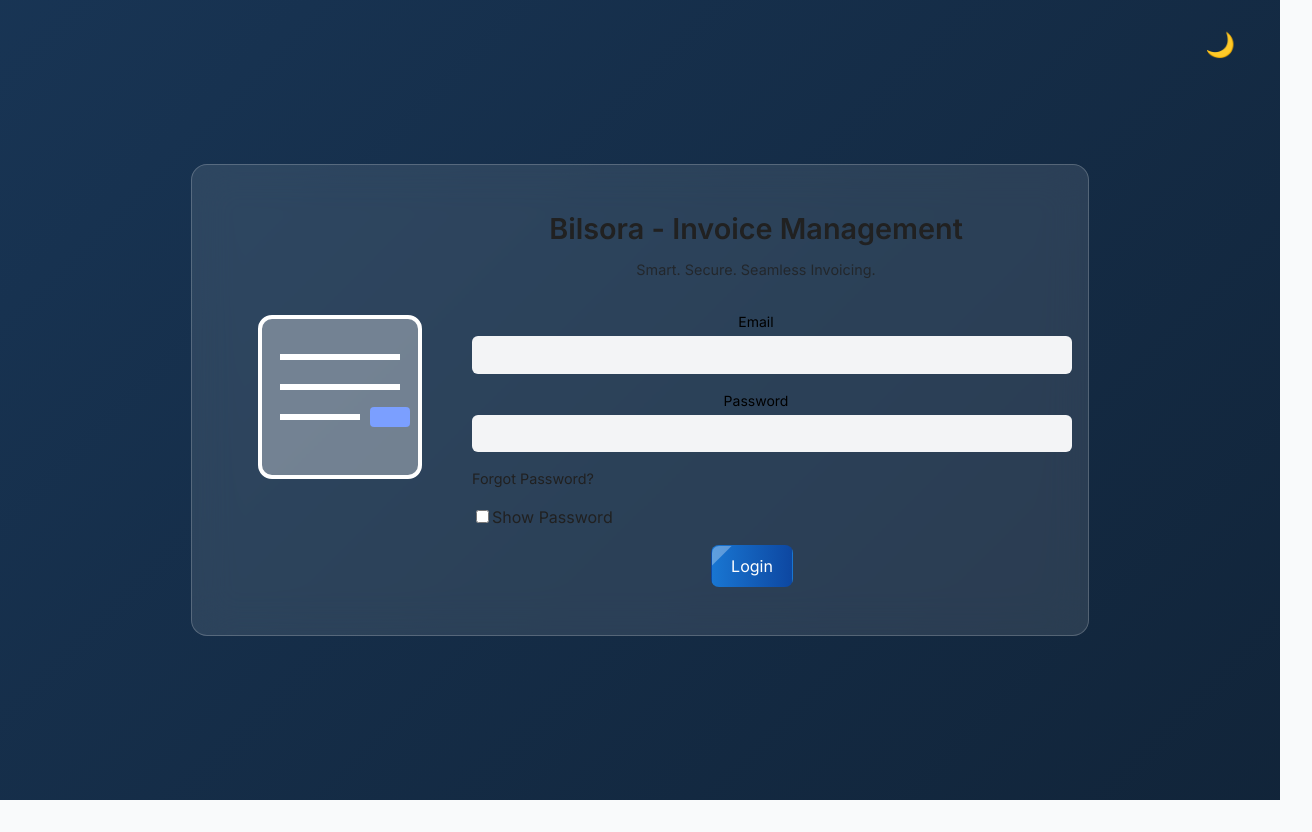
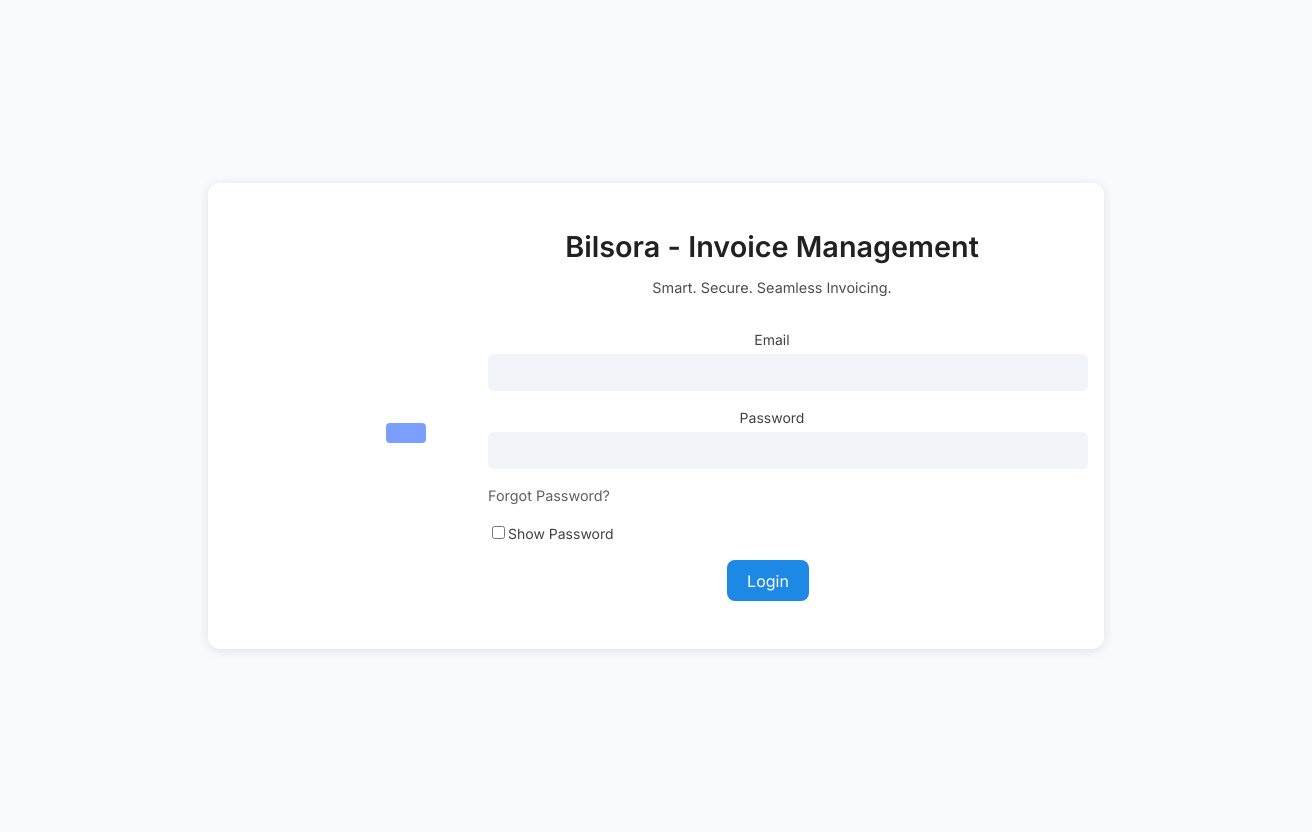
Before and after one commit to sorushikesh/invoice-management-ui, a React (Vite) app: page /invoice/management/login in a window 1280 px wide. Shown: the whole page, 1312 px wide, since content can reach past the window. Before the commit the page ends 800 px from the top, so only its background shows below. Built offline with nearby package versions, Linux system fonts and the light colour scheme.

Commit message:
feat: refresh login page with light theme

```diff
--- a/src/index.css
+++ b/src/index.css
@@ -4,8 +4,8 @@
   font-weight: 400;
 
   /* Finance app color palette - light mode */
-  --color-primary: #1976d2;
-  --color-primary-hover: #0d47a1;
+  --color-primary: #1e88e5;
+  --color-primary-hover: #1565c0;
   --color-secondary: #43a047;
   --color-secondary-dark: #2e7d32;
   --color-success: #43a047;
@@ -14,11 +14,11 @@
   --color-accent: #fbc02d;
   --color-accent-light: #ffd700;
   --color-text: #212121;
-  --color-heading: #000000;
+  --color-heading: #424242;
   --color-background: #f9fafb;
   --color-surface: #ffffff;
   --button-bg: var(--color-primary);
-  --input-bg: #f3f4f6;
+  --input-bg: #f1f5f9;
 
   color-scheme: light;
   color: var(--color-text);
@@ -59,17 +59,6 @@
   }
 }
 
-@keyframes gradientShift {
-  0% {
-    background-position: 0% 50%;
-  }
-  50% {
-    background-position: 100% 50%;
-  }
-  100% {
-    background-position: 0% 50%;
-  }
-}
 
 h1 {
   font-size: 3.2em;
@@ -96,23 +85,8 @@
 }
 
 /* Dark theme */
-body.dark {
-  --color-primary: #0d47a1;
-  --color-primary-hover: #00695c;
-  --color-success: #66bb6a;
-  --color-error: #ef5350;
-  --color-accent: #00acc1;
-  --color-accent-light: #ffc107;
-  --color-text: #e0e0e0;
-  --color-heading: #ffffff;
-  --color-background: #121212;
-  --color-surface: #1e1e1e;
-  --button-bg: var(--color-primary);
-  --input-bg: #2c2c2c;
-  color-scheme: dark;
-}
+/* Login page styling */
 
-/* Futuristic login page styling */
 .login-page {
   position: relative;
   display: flex;
@@ -120,27 +94,14 @@
   align-items: center;
   width: 100vw;
   height: 100vh;
-  overflow: hidden;
-  background: linear-gradient(135deg, #0d1b2a, #1b3b5f, #0d1b2a);
-  background-size: 400% 400%;
-  animation: gradientShift 12s ease infinite;
-}
-
-.dark-mode-toggle {
-  position: absolute;
-  top: 1rem;
-  right: 1rem;
-  background: transparent;
-  border: none;
-  color: var(--color-text);
-  font-size: 1.5rem;
-  cursor: pointer;
+  padding: 1rem;
+  background-color: var(--color-background);
 }
 
 .forgot-password {
   align-self: flex-start;
   font-size: 0.9rem;
-  color: var(--color-text);
+  color: #616161;
   text-decoration: none;
 }
 .forgot-password:hover {
@@ -150,13 +111,12 @@
 .login-card {
   display: flex;
   flex-direction: column;
-  background: rgba(255, 255, 255, 0.1);
-  border-radius: 16px;
+  background: var(--color-surface);
+  border-radius: 12px;
   padding: 2rem;
   width: 100%;
   max-width: 800px;
-  backdrop-filter: blur(20px);
-  border: 1px solid rgba(255, 255, 255, 0.2);
+  box-shadow: 0 2px 12px rgba(0, 0, 0, 0.1);
   color: var(--color-text);
   opacity: 0;
   transform: translateY(20px);
@@ -225,6 +185,11 @@
   color: var(--color-heading);
 }
 
+.show-password {
+  color: var(--color-heading);
+  font-size: 0.875rem;
+}
+
 .input-wrapper input:focus {
   outline: none;
   box-shadow: 0 0 0 2px rgba(118, 226, 255, 0.8), 0 0 8px rgba(118, 226, 255, 0.8);
@@ -232,35 +197,13 @@
 }
 
 .login-card button {
-  position: relative;
-  overflow: hidden;
-  background: linear-gradient(
-    90deg,
-    var(--color-primary),
-    var(--color-primary-hover)
-  );
-  transition: transform 0.3s ease;
+  background: var(--color-primary);
   color: #fff;
-}
-
-.login-card button::after {
-  content: '';
-  position: absolute;
-  top: 0;
-  left: -100%;
-  width: 100%;
-  height: 100%;
-  background: rgba(255, 255, 255, 0.3);
-  transform: skewX(-45deg);
-  transition: left 0.5s;
-}
-
-.login-card button:hover::after {
-  left: 200%;
+  transition: background-color 0.3s ease;
 }
 
 .login-card button:hover {
-  transform: scale(1.05);
+  background: var(--color-primary-hover);
 }
 
 .error-message {
@@ -292,15 +235,3 @@
 }
 
 /* Legacy login container removed in favour of .login-card */
-
-@media (prefers-color-scheme: light) {
-  :root {
-    color-scheme: light;
-  }
-  a:hover {
-    color: var(--color-primary-hover);
-  }
-  button {
-    background-color: var(--color-surface);
-  }
-}
--- a/src/pages/Login.tsx
+++ b/src/pages/Login.tsx
@@ -1,4 +1,4 @@
-import { useState, useEffect, type ChangeEvent, FormEvent } from 'react'
+import { useState, type ChangeEvent, FormEvent } from 'react'
 import invoiceSvg from '../assets/invoice.svg'
 
 type Props = {
@@ -9,13 +9,8 @@
   const [username, setUsername] = useState('')
   const [password, setPassword] = useState('')
   const [showPassword, setShowPassword] = useState(false)
-  const [dark, setDark] = useState(false)
   const [error, setError] = useState('')
   const [loading, setLoading] = useState(false)
-
-  useEffect(() => {
-    document.body.classList.toggle('dark', dark)
-  }, [dark])
 
   const submit = (e?: FormEvent) => {
     e?.preventDefault()
@@ -36,14 +31,6 @@
 
   return (
     <div className="login-page">
-      <button
-        type="button"
-        className="dark-mode-toggle"
-        aria-label="Toggle dark mode"
-        onClick={() => setDark(!dark)}
-      >
-        {dark ? '☀️' : '🌙'}
-      </button>
       <div className="login-card">
         <div className="login-illustration">
           <img src={invoiceSvg} alt="Invoice illustration" width={200} />
@@ -82,7 +69,7 @@
           <a className="forgot-password" href="/forgot-password">
             Forgot Password?
           </a>
-          <label style={{ alignSelf: 'flex-start' }}>
+          <label className="show-password" style={{ alignSelf: 'flex-start' }}>
             <input
               type="checkbox"
               checked={showPassword}
```
